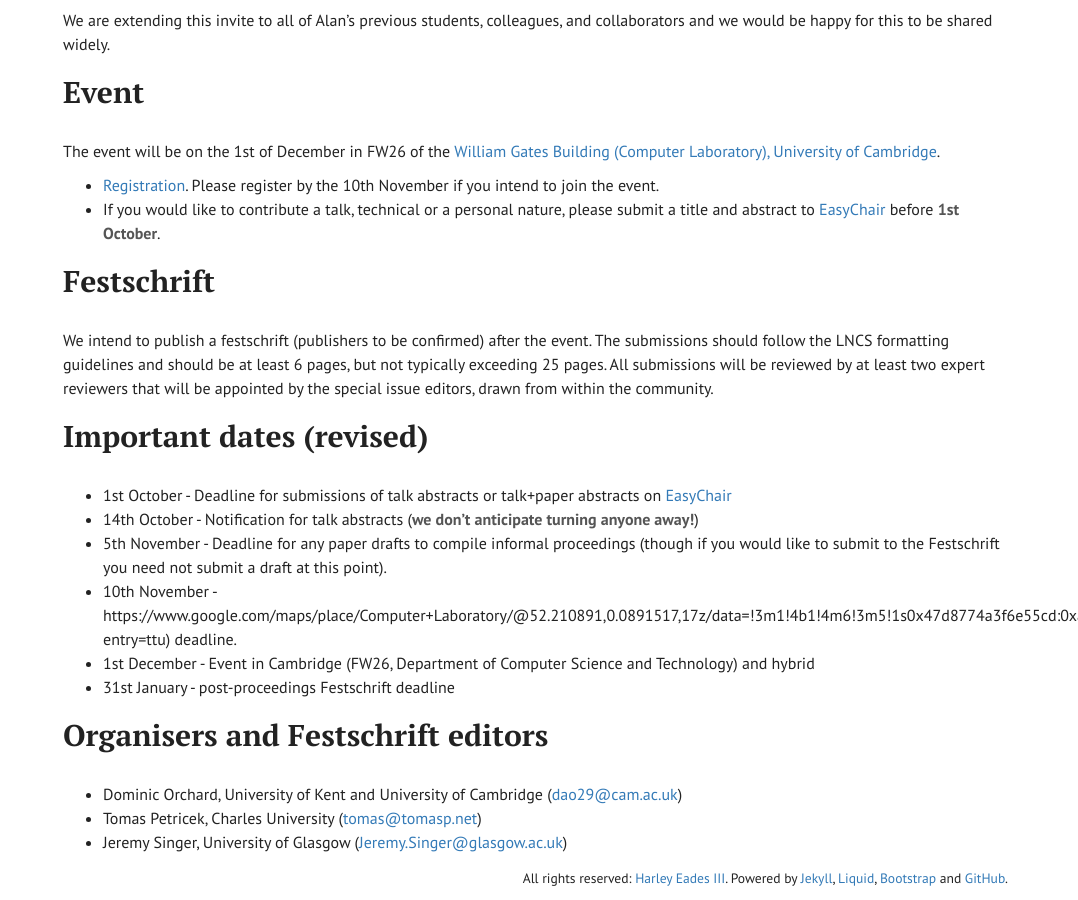
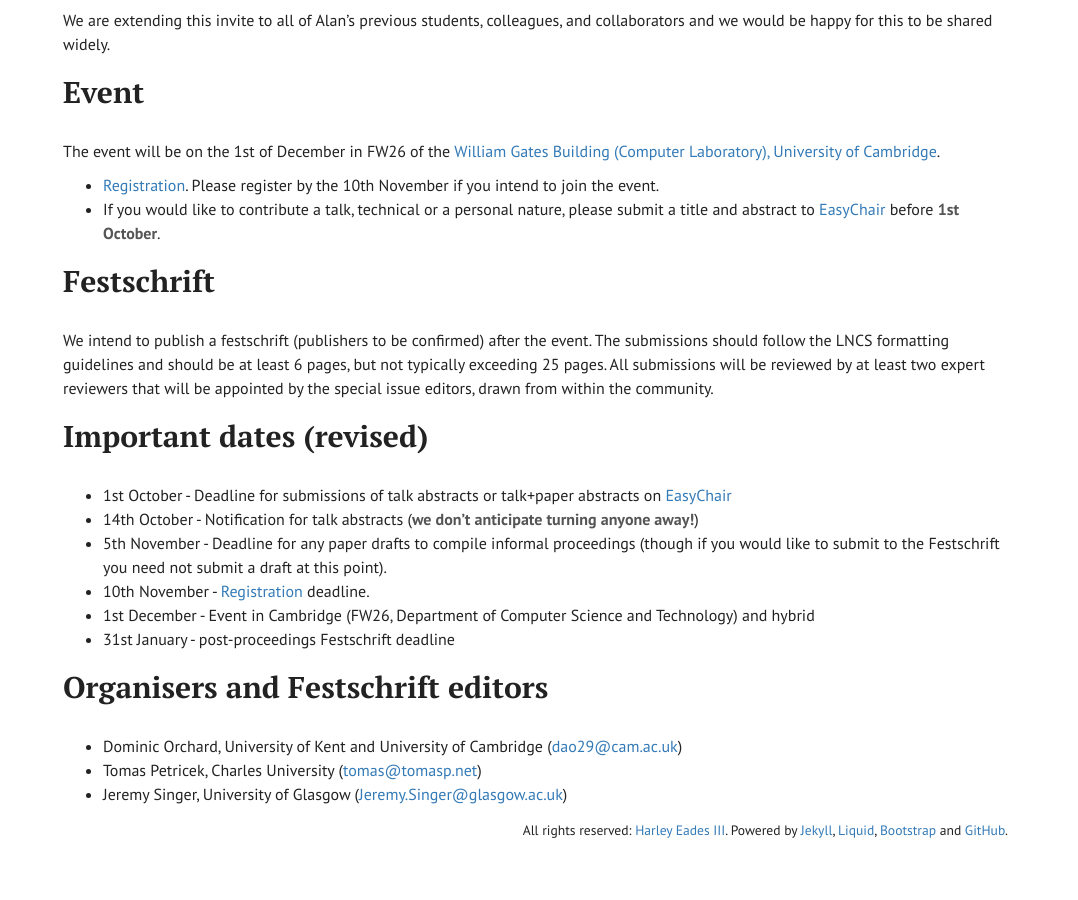
Before and after one commit to dorchard/dorchard.github.io, a Jekyll site: the page built from mycroftfest.md, in a window 1280 px wide and 900 px high, scrolled down 729 px. Shown: the whole window, without its empty margins (202-1280 px from the left). Built offline with Jekyll 4.4.1, drawn with Linux system fonts in a browser that asks for light colours; after the commit the page ends 1581 px from its top, so only the background shows below that.

Commit message:
fix link

```diff
--- a/mycroftfest.md
+++ b/mycroftfest.md
@@ -38,7 +38,7 @@ We intend to publish a festschrift (publishers to be confirmed) after the event.
 * 1st October - Deadline for submissions of talk abstracts or talk+paper abstracts on [EasyChair](https://easychair.org/conferences/?conf=mycroftfest23)
 * 14th October - Notification for talk abstracts (__we don't anticipate turning anyone away!__)
 * 5th November - Deadline for any paper drafts to compile informal proceedings (though if you would like to submit to the Festschrift you need not submit a draft at this point).
-* 10th November - https://www.google.com/maps/place/Computer+Laboratory/@52.210891,0.0891517,17z/data=!3m1!4b1!4m6!3m5!1s0x47d8774a3f6e55cd:0xabf8227343e684c7!8m2!3d52.210891!4d0.091732!16zL20vMDJtN2xj?entry=ttu) deadline.
+* 10th November - [Registration](https://www.google.com/maps/place/Computer+Laboratory/@52.210891,0.0891517,17z/data=!3m1!4b1!4m6!3m5!1s0x47d8774a3f6e55cd:0xabf8227343e684c7!8m2!3d52.210891!4d0.091732!16zL20vMDJtN2xj?entry=ttu) deadline.
 * 1st December - Event in Cambridge (FW26, Department of Computer Science and Technology) and hybrid
 * 31st January - post-proceedings Festschrift deadline
 
```
